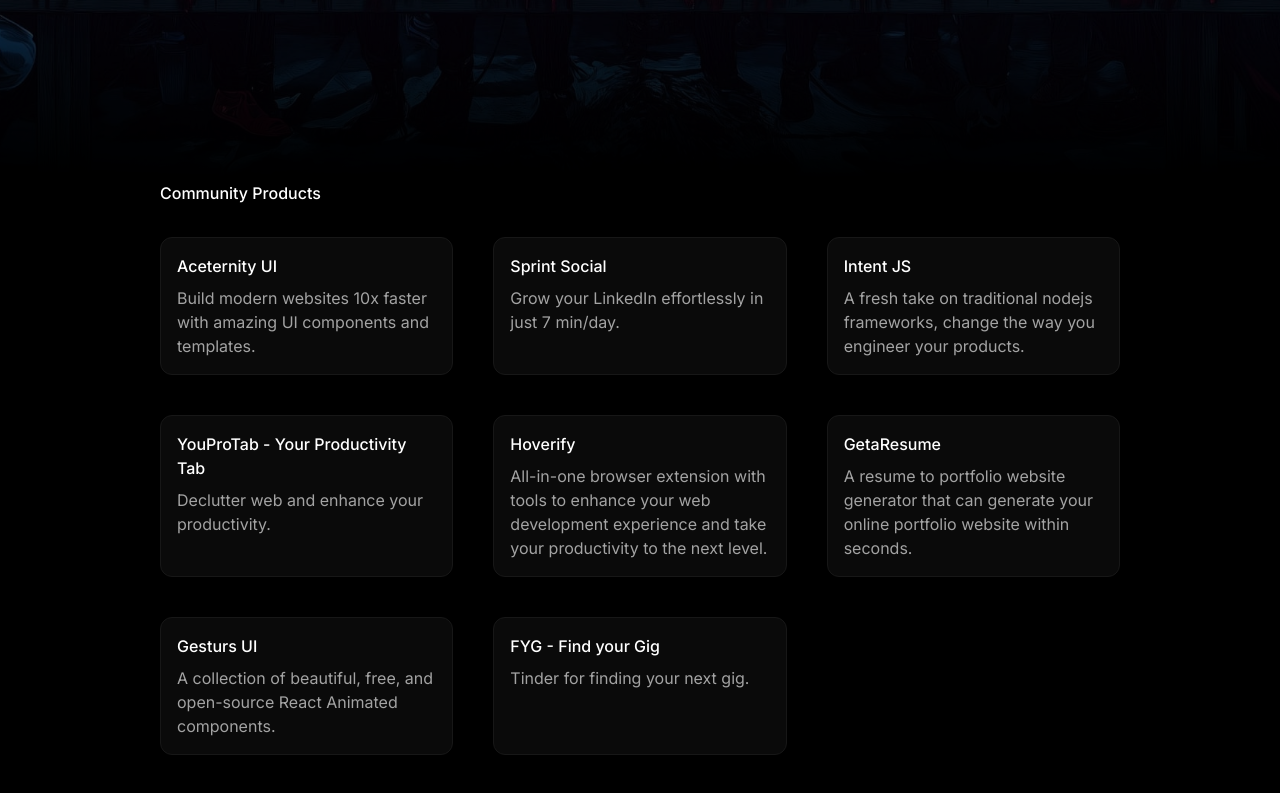
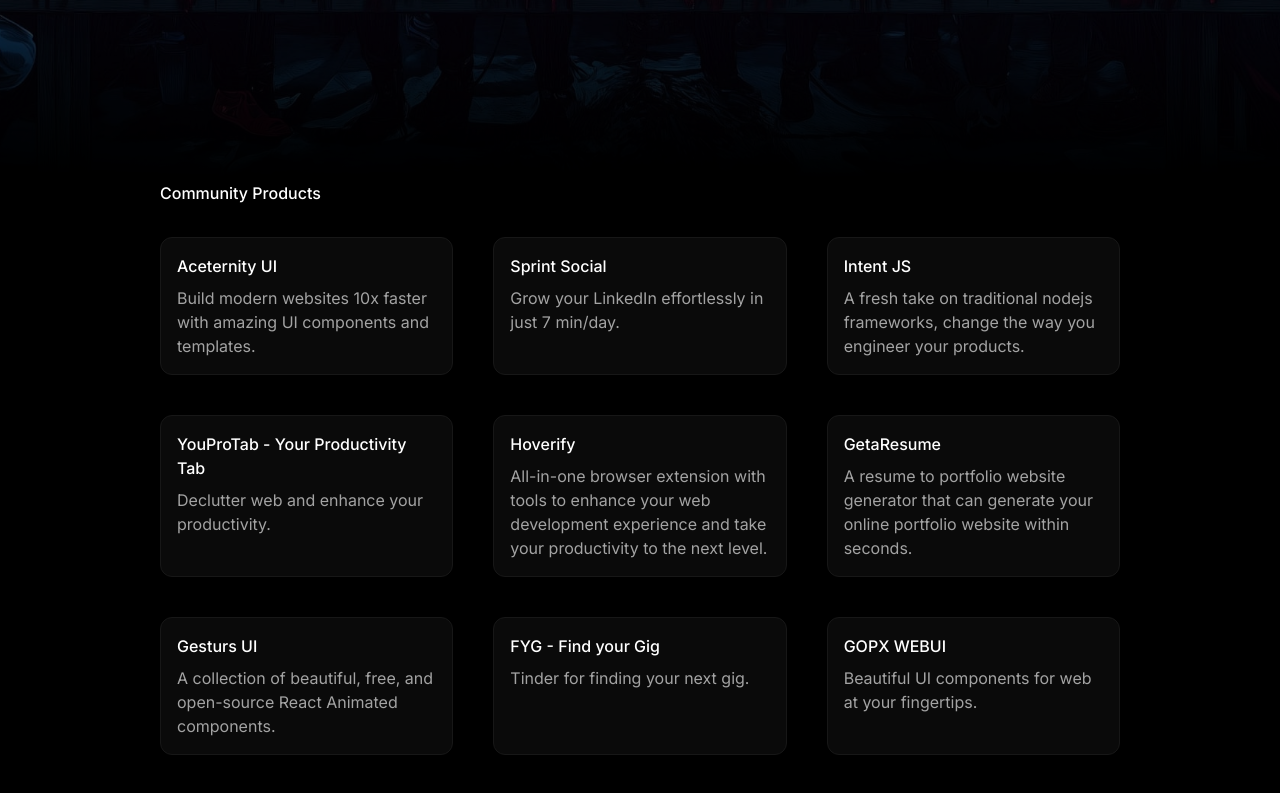
Before and after one commit to manuarora700/indiehackersarmy, a Next.js app: page / in a window 1280 px wide. Shown: the part 619-1412 px from the top of the page. Built offline with nearby package versions, Linux system fonts and the light colour scheme.

Commit message:
add: gopx-webui

```diff
--- a/data/products.ts
+++ b/data/products.ts
@@ -47,4 +47,10 @@
 		href: 'https://fyg.app',
 		logo: 'https://www.fyg.app/fyg-logo.svg',
 	},
+  {
+    title: "GOPX WEBUI",
+    description: "Beautiful UI components for web at your fingertips.",
+    href: "https://webui.gopx.dev",
+    logo: "https://webui.gopx.dev/webui-dark-rounded.png",
+  },
 ];
--- a/next.config.mjs
+++ b/next.config.mjs
@@ -8,6 +8,8 @@
 			{ hostname: 'getaresu.me' },
 			{ hostname: 'https://ui.gesturs.com' },
 			{ hostname: 'fyg.app' },
+      { hostname: "webui.gopx.dev" },
+      { hostname: "tryhoverify.com" },
 		],
 	},
 };
```
